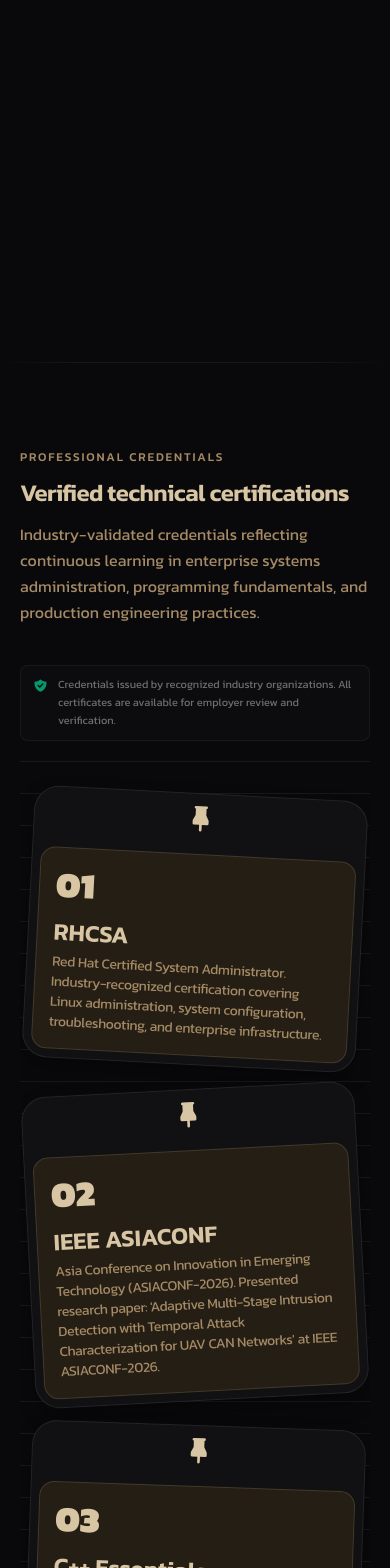
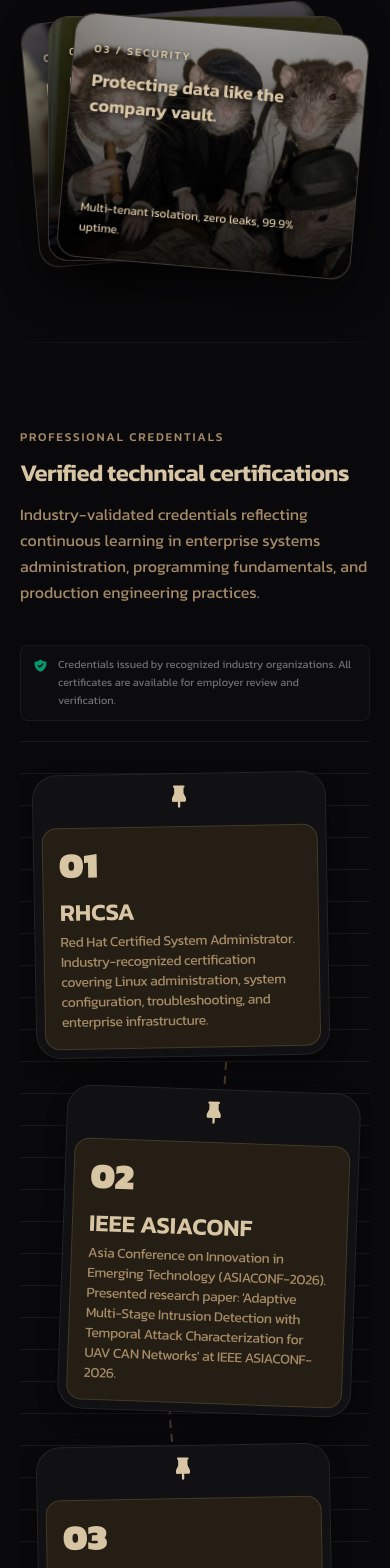
Before and after one commit to mdashfaqq/Ashfaq-Portfolio, a React (Vite) app: page / in a window 390 px wide. Shown: the part 3417-4985 px from the top of the page. Built offline with nearby package versions, Linux system fonts and the light colour scheme.

Commit message:
feat: implement BounceCards component with GSAP animations and add corresponding HowItWorks and About sections

```diff
--- a/src/components/sections/About.tsx
+++ b/src/components/sections/About.tsx
@@ -11,9 +11,9 @@ const desktopTransforms = [
 ];
 
 const mobileTransforms = [
-  "rotate(-5deg) translate(-22px, -8px)",
+  "rotate(-5deg) translate(-18px, -6px)",
   "rotate(0deg) translate(0px, 0px)",
-  "rotate(5deg) translate(22px, 8px)",
+  "rotate(5deg) translate(18px, 6px)",
 ];
 
 const cardsData = [
@@ -41,7 +41,9 @@ const cardsData = [
 ];
 
 export function About() {
-  const [isMobile, setIsMobile] = useState(false);
+  const [isMobile, setIsMobile] = useState(() =>
+    typeof window !== "undefined" ? window.innerWidth < 640 : false
+  );
 
   useEffect(() => {
     const handleResize = () => {
@@ -86,16 +88,16 @@ export function About() {
             {/* Stacked BounceCards (both Desktop and Mobile) */}
             <BounceCards
               className="about-bounce-cards"
-              containerWidth={isMobile ? 330 : 560}
-              containerHeight={isMobile ? 290 : 360}
-              cardWidth={isMobile ? 305 : 370}
-              cardHeight={isMobile ? 250 : 285}
-              animationDelay={0.35}
+              containerWidth={isMobile ? 320 : 560}
+              containerHeight={isMobile ? 280 : 360}
+              cardWidth={isMobile ? 295 : 370}
+              cardHeight={isMobile ? 245 : 285}
+              animationDelay={0.25}
               animationStagger={0.08}
               easeType="elastic.out(1, 0.6)"
               transformStyles={transformStyles}
               enableHover={true}
-              pushDistance={isMobile ? 55 : 120}
+              pushDistance={isMobile ? 35 : 120}
             >
               {cardsData.map((card) => (
                 <div
--- a/src/components/ui/BounceCards.css
+++ b/src/components/ui/BounceCards.css
@@ -11,6 +11,11 @@
 
 .bounceCardsContainer .bounce-card {
   position: absolute;
+  top: 0;
+  left: 0;
+  right: 0;
+  bottom: 0;
+  margin: auto;
   will-change: transform;
   transform-style: preserve-3d;
   cursor: pointer;
@@ -57,8 +62,8 @@
 @media (max-width: 640px) {
   .bounceCardsContainer {
     width: 100% !important;
-    max-width: 360px !important;
-    height: 300px !important;
+    max-width: 340px !important;
+    height: 280px !important;
     margin: 0.5rem auto !important;
     overflow: visible !important;
   }
@@ -68,8 +73,8 @@
   }
 
   .bounceCardsContainer .bounce-card-content {
-    width: 310px !important;
+    width: min(295px, 86vw) !important;
     max-width: 86vw !important;
-    height: 255px !important;
+    height: 245px !important;
   }
 }
--- a/src/components/ui/BounceCards.tsx
+++ b/src/components/ui/BounceCards.tsx
@@ -90,6 +90,8 @@ export default function BounceCards({
     }
   };
 
+  const isMountedRef = useRef(false);
+
   const pushSiblings = (hoveredIdx: number) => {
     if (!containerRef.current) return;
 
@@ -106,6 +108,7 @@ export default function BounceCards({
         gsap.to(target, {
           transform: noRotationTransform,
           scale: 1.04,
+          opacity: 1,
           zIndex: 25,
           duration: 0.38,
           ease: "back.out(1.4)",
@@ -121,6 +124,7 @@ export default function BounceCards({
         gsap.to(target, {
           transform: pushedTransform,
           scale: 0.95,
+          opacity: 1,
           zIndex: i + 1,
           duration: 0.38,
           ease: "back.out(1.4)",
@@ -143,6 +147,7 @@ export default function BounceCards({
       gsap.to(target, {
         transform: baseTransform,
         scale: 1,
+        opacity: 1,
         zIndex: i + 1,
         duration: 0.38,
         ease: "back.out(1.4)",
@@ -152,6 +157,10 @@ export default function BounceCards({
   };
 
   useEffect(() => {
+    if (!isMountedRef.current) {
+      isMountedRef.current = true;
+      return;
+    }
     if (activeIdx !== null && activeIdx !== undefined) {
       pushSiblings(activeIdx);
     } else {
--- a/src/components/ui/how-it-works.tsx
+++ b/src/components/ui/how-it-works.tsx
@@ -1,5 +1,5 @@
 import { motion } from "framer-motion";
-import type { CSSProperties } from "react";
+import { useRef, useState, useEffect, type CSSProperties } from "react";
 
 interface CredentialStep {
   title: string;
@@ -19,11 +19,11 @@ export interface HowItWorksProps {
 }
 
 const positions = [
-  { className: "md:absolute md:top-0 md:left-[12%]", rotate: "rotate-3" },
-  { className: "md:absolute md:top-[80px] md:right-[12%]", rotate: "-rotate-3" },
-  { className: "md:absolute md:top-[420px] md:left-[28%]", rotate: "rotate-2" },
-  { className: "md:absolute md:top-[640px] md:right-[10%]", rotate: "-rotate-3" },
-  { className: "md:absolute md:top-[900px] md:left-[15%]", rotate: "rotate-3" },
+  { className: "md:absolute md:top-0 md:left-[12%]", rotate: "-rotate-1 md:rotate-3", mobileAlign: "self-start ml-1.5 sm:ml-4" },
+  { className: "md:absolute md:top-[80px] md:right-[12%]", rotate: "rotate-2 md:-rotate-3", mobileAlign: "self-end mr-1.5 sm:mr-4" },
+  { className: "md:absolute md:top-[420px] md:left-[28%]", rotate: "-rotate-1 md:rotate-2", mobileAlign: "self-start ml-2.5 sm:ml-5" },
+  { className: "md:absolute md:top-[640px] md:right-[10%]", rotate: "rotate-2 md:-rotate-3", mobileAlign: "self-end mr-2.5 sm:mr-5" },
+  { className: "md:absolute md:top-[900px] md:left-[15%]", rotate: "-rotate-1 md:rotate-3", mobileAlign: "self-start ml-1.5 sm:ml-4" },
 ];
 
 function Pin({ className }: { className?: string }) {
@@ -42,6 +42,60 @@ const defaultColors = {
 
 export default function HowItWorks({ features, className, onStepClick }: HowItWorksProps) {
   const height = features.length > 2 ? 760 : features.length === 2 ? 390 : 260;
+  const containerRef = useRef<HTMLDivElement | null>(null);
+  const pinRefs = useRef<(HTMLDivElement | null)[]>([]);
+  const [mobileWirePath, setMobileWirePath] = useState<string>("");
+
+  useEffect(() => {
+    const updatePath = () => {
+      if (!containerRef.current || pinRefs.current.length < 2) return;
+      const containerRect = containerRef.current.getBoundingClientRect();
+      const points: { x: number; y: number }[] = [];
+
+      for (let i = 0; i < features.length; i++) {
+        const pinEl = pinRefs.current[i];
+        if (!pinEl) continue;
+        const rect = pinEl.getBoundingClientRect();
+        points.push({
+          x: rect.left + rect.width / 2 - containerRect.left,
+          y: rect.top + rect.height / 2 - containerRect.top,
+        });
+      }
+
+      if (points.length < 2) return;
+
+      let d = `M ${points[0].x} ${points[0].y}`;
+      for (let i = 0; i < points.length - 1; i++) {
+        const p1 = points[i];
+        const p2 = points[i + 1];
+        const dy = p2.y - p1.y;
+        const dx = p2.x - p1.x;
+        // Hanging slack wire curve connecting the pins across the cards
+        const offset = i % 2 === 0 ? 35 : -35;
+        const cp1x = p1.x + dx * 0.25 + offset;
+        const cp1y = p1.y + dy * 0.45;
+        const cp2x = p1.x + dx * 0.75 + offset;
+        const cp2y = p1.y + dy * 0.75;
+        d += ` C ${cp1x} ${cp1y}, ${cp2x} ${cp2y}, ${p2.x} ${p2.y}`;
+      }
+      setMobileWirePath(d);
+    };
+
+    updatePath();
+    const t1 = setTimeout(updatePath, 150);
+    const t2 = setTimeout(updatePath, 500);
+
+    const ro = new ResizeObserver(updatePath);
+    if (containerRef.current) ro.observe(containerRef.current);
+
+    window.addEventListener("resize", updatePath);
+    return () => {
+      clearTimeout(t1);
+      clearTimeout(t2);
+      ro.disconnect();
+      window.removeEventListener("resize", updatePath);
+    };
+  }, [features.length]);
 
   return (
     <div className={`relative overflow-hidden px-2 py-8 sm:px-5 md:py-12 ${className ?? ""}`}>
@@ -51,17 +105,35 @@ export default function HowItWorks({ features, className, onStepClick }: HowItWo
       />
       <div className="relative z-10 mx-auto max-w-6xl">
         <div
-          className="relative mx-auto flex max-w-[1000px] flex-col gap-6 md:block md:h-[var(--credentials-height)]"
+          ref={containerRef}
+          className="relative mx-auto flex max-w-[1000px] flex-col gap-8 md:gap-6 md:block md:h-[var(--credentials-height)]"
           style={{ "--credentials-height": `${height}px` } as CSSProperties}
         >
+          {/* Desktop Wire */}
           {features.length > 1 && (
             <svg
-              className="pointer-events-none absolute left-0 top-0 hidden h-full w-full text-[#a58a65]/35 md:block"
+              className="pointer-events-none absolute left-0 top-0 hidden h-full w-full text-[#a58a65]/35 md:block z-0"
               viewBox={`0 0 1000 ${height}`}
               preserveAspectRatio="none"
               aria-hidden="true"
             >
               <path d="M 290 150 C 500 150, 550 250, 710 250 C 860 250, 520 400, 320 520" fill="none" stroke="currentColor" strokeWidth="2" strokeDasharray="8 6" />
+            </svg>
+          )}
+
+          {/* Mobile Wire */}
+          {mobileWirePath && (
+            <svg
+              className="pointer-events-none absolute inset-0 z-0 h-full w-full text-[#a58a65]/40 md:hidden overflow-visible"
+              aria-hidden="true"
+            >
+              <path
+                d={mobileWirePath}
+                fill="none"
+                stroke="currentColor"
+                strokeWidth="2"
+                strokeDasharray="8 6"
+              />
             </svg>
           )}
 
@@ -77,7 +149,7 @@ export default function HowItWorks({ features, className, onStepClick }: HowItWo
                 whileInView={{ opacity: 1, y: 0 }}
                 viewport={{ once: true, margin: "-40px" }}
                 transition={{ duration: 0.4, delay: index * 0.07 }}
-                className={`relative w-full md:w-[280px] ${position.className} ${position.rotate} transition-transform duration-300 hover:z-30 hover:scale-105 ${clickable ? "cursor-pointer" : ""}`}
+                className={`relative z-10 w-[88%] max-w-[325px] md:w-[280px] ${position.className} ${position.mobileAlign} transition-transform duration-300 hover:z-30 hover:scale-105 ${clickable ? "cursor-pointer" : ""}`}
                 onClick={() => onStepClick?.(index)}
                 role={clickable ? "button" : undefined}
                 tabIndex={clickable ? 0 : undefined}
@@ -88,8 +160,15 @@ export default function HowItWorks({ features, className, onStepClick }: HowItWo
                   }
                 }}
               >
-                <div className="rounded-[25px] border border-white/[0.08] bg-[#111113] p-2 shadow-[0_10px_20px_rgba(0,0,0,0.3)]">
-                  <Pin className={`mx-auto mb-5 h-8 w-8 ${colors.text}`} />
+                <div className={`rounded-[25px] border border-white/[0.08] bg-[#111113] p-2 shadow-[0_10px_20px_rgba(0,0,0,0.3)] ${position.rotate}`}>
+                  <div
+                    ref={(el) => {
+                      pinRefs.current[index] = el;
+                    }}
+                    className="relative z-20 flex justify-center"
+                  >
+                    <Pin className={`mx-auto mb-4 h-7 w-7 sm:h-8 sm:w-8 ${colors.text}`} />
+                  </div>
                   <div className={`${colors.bg} rounded-[15px] border ${colors.border} p-4 text-left`}>
                     <span className={`mb-4 block text-4xl font-black ${colors.text}`}>{step.number ?? `0${index + 1}`}</span>
                     <h3 className="mb-2 text-2xl font-semibold leading-none text-[var(--foreground)]">{step.title}</h3>
```
